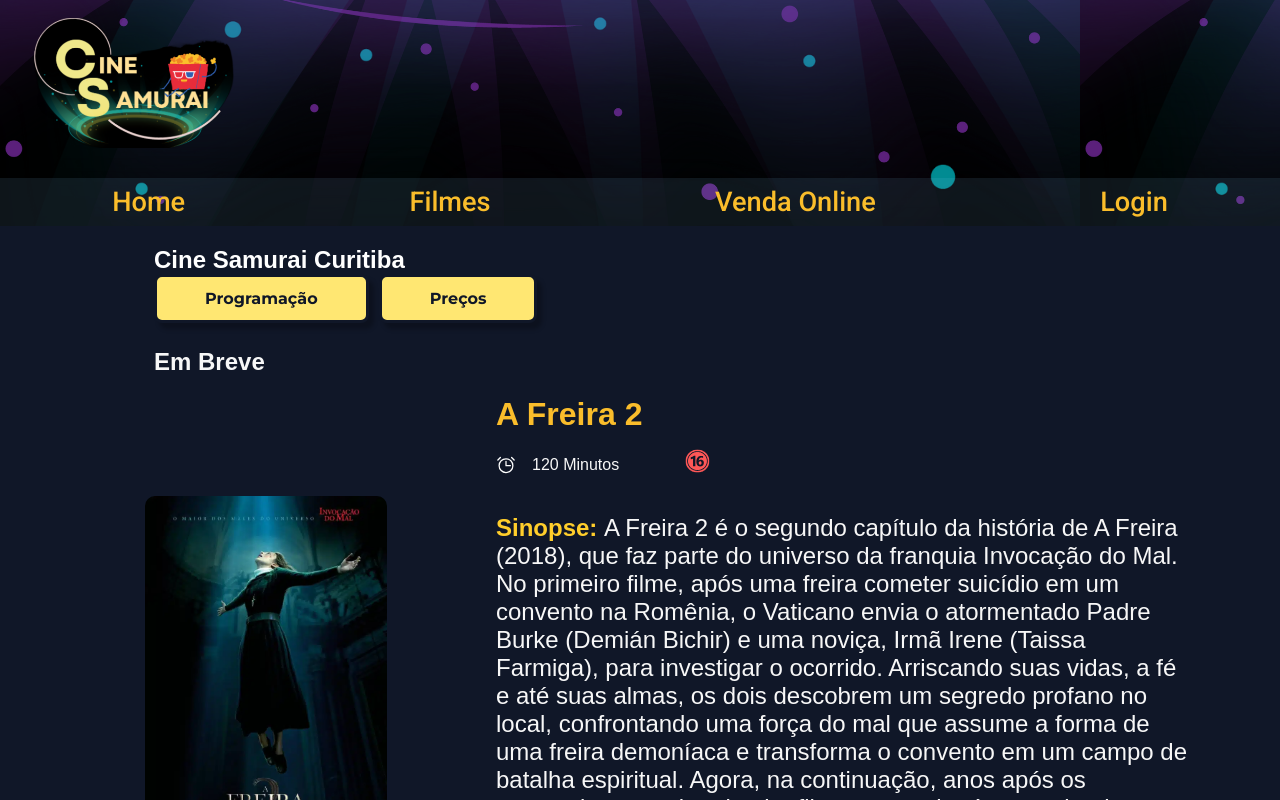
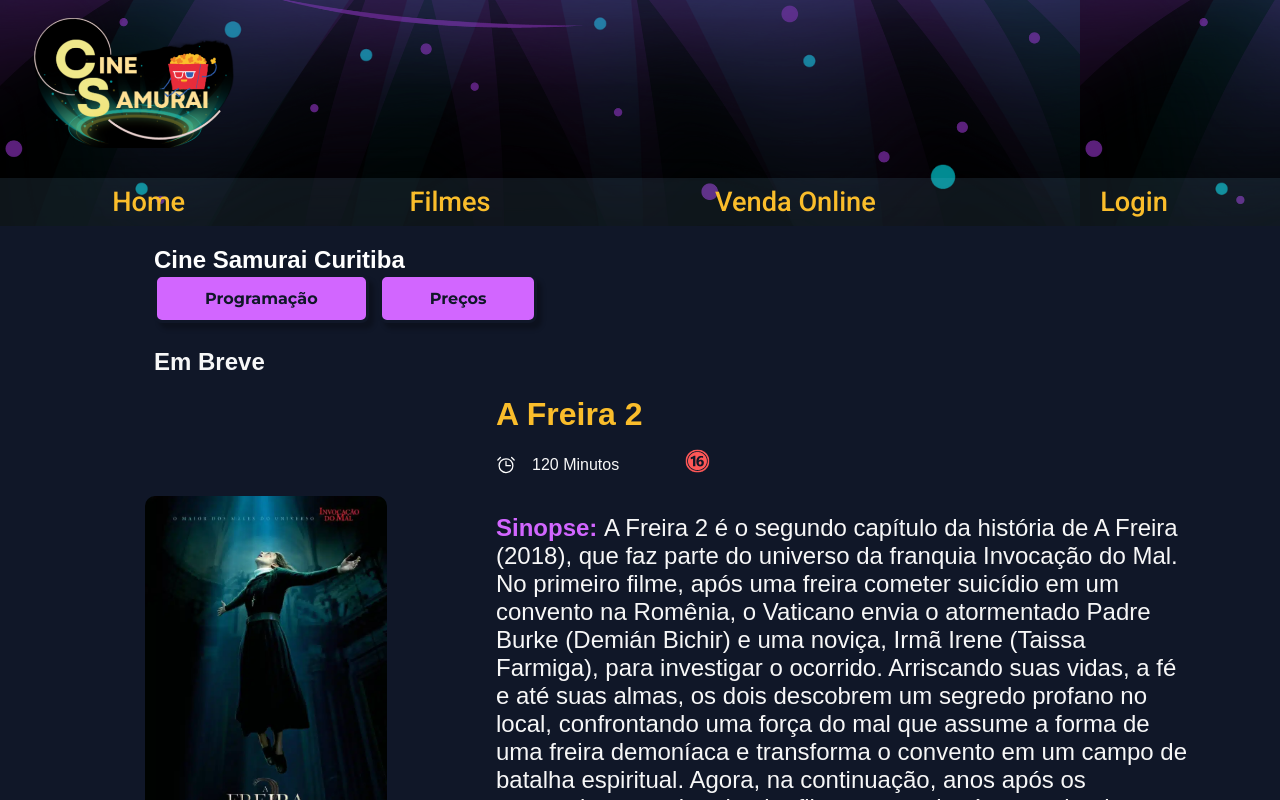
Before and after one commit to ericafernandaj/CineSamurai, a React (Vite) app: page / in a window 1280 px wide. Shown: the top 800 px of the page. Built offline with nearby package versions, Linux system fonts and the light colour scheme.

Commit message:
style: ajustes estilos poster

```diff
--- a/src/components/views/Poster/Poster.style.js
+++ b/src/components/views/Poster/Poster.style.js
@@ -38,7 +38,7 @@
     font-size: 1.5rem;
 }
 strong{
-    color: #ffce2b;
+    color: #d266ff;
 
 }
 
--- a/src/style/theme.js
+++ b/src/style/theme.js
@@ -1,6 +1,6 @@
 export const tema = {
     blue900: '#263238',
-    yellow: '#ffe772',
+    yellow: '#d266ff',
     blue500: '#101728',
     blue200: '#A8DADC',
     blue100: '#D0E8E8',
```
